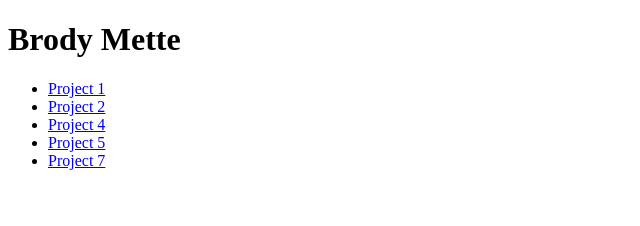
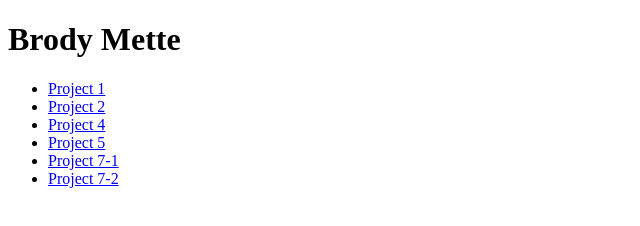
Before and after one commit to brody-mette/brody-mette.github.io, a plain HTML site: page index.html in a window 1280 px wide. Shown: the whole page, without its empty margins (0-640 px from the left). Drawn offline with Linux system fonts and the light colour scheme.

Commit message:
added proj 7-2

```diff
--- a/index.html
+++ b/index.html
@@ -15,7 +15,8 @@
     <li><a href="https://Unit-2-project-LW.bmette1163.repl.co">Project 2</a></li>
     <li><a href="https://CIS099-Unit-4-Project-CSS-start.bmette1163.repl.co">Project 4</a></li>
     <li><a href="https://CIS099-Unit-5-Project-CSS-start.bmette1163.repl.co">Project 5</a></li>
-     <li><a href="https://CIS-099-Unit-7-1-Project-start.bmette1163.repl.co">Project 7</a></li>
+     <li><a href="https://CIS-099-Unit-7-1-Project-start.bmette1163.repl.co">Project 7-1</a></li>
+    <li><a href="https://CIS-099-Unit-7-2-Project-Start.bmette1163.repl.co">Project 7-2</a></li>
   </ul>
 
 </body>
```
